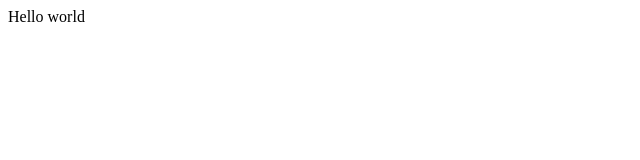
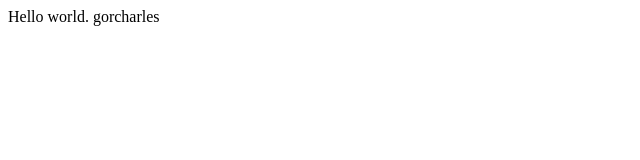
Before and after one commit to gorcharles/opentutorials-gorcharles, a plain HTML site: page index.html in a window 1280 px wide. Shown: the full height of the page, 0-640 px from the left. Drawn offline with Linux system fonts and the light colour scheme.

Commit message:
change index.html

```diff
--- a/index.html
+++ b/index.html
@@ -19,6 +19,6 @@
     </head>
 
     <body>
-        Hello world
+        Hello world. gorcharles
     </body>
 </html>
```
